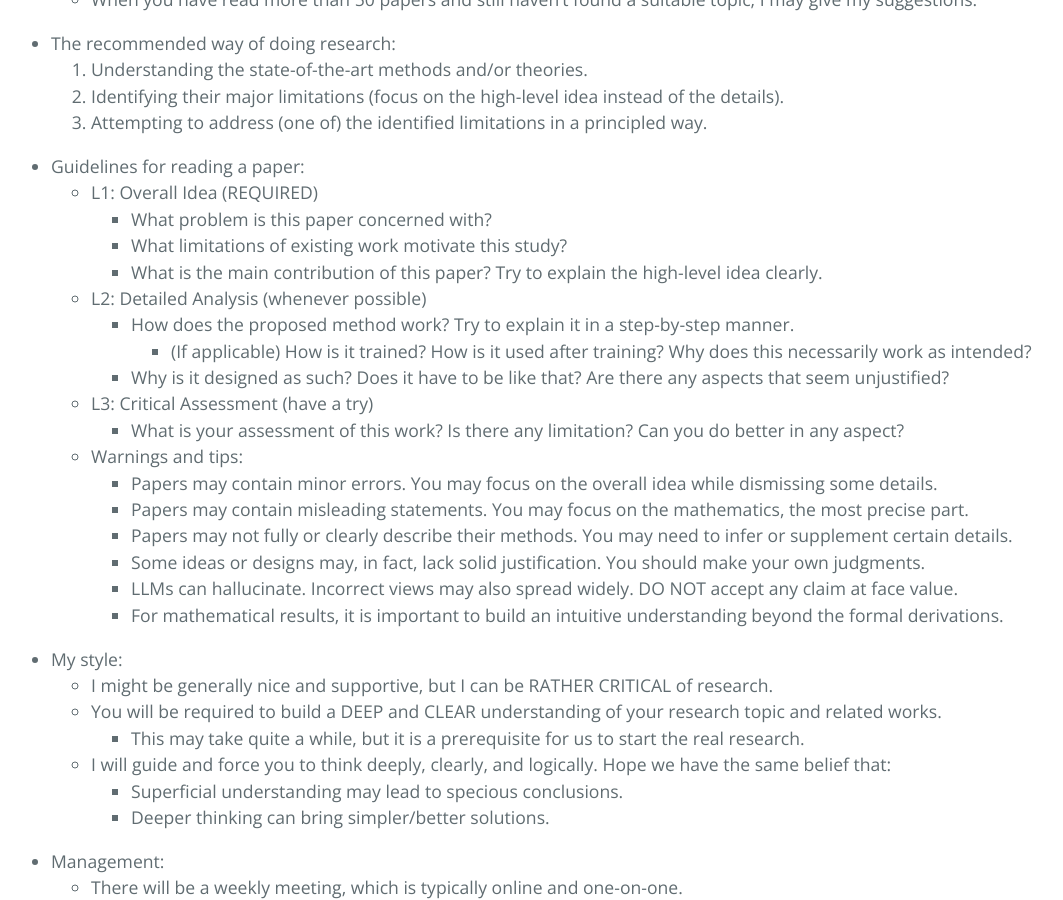
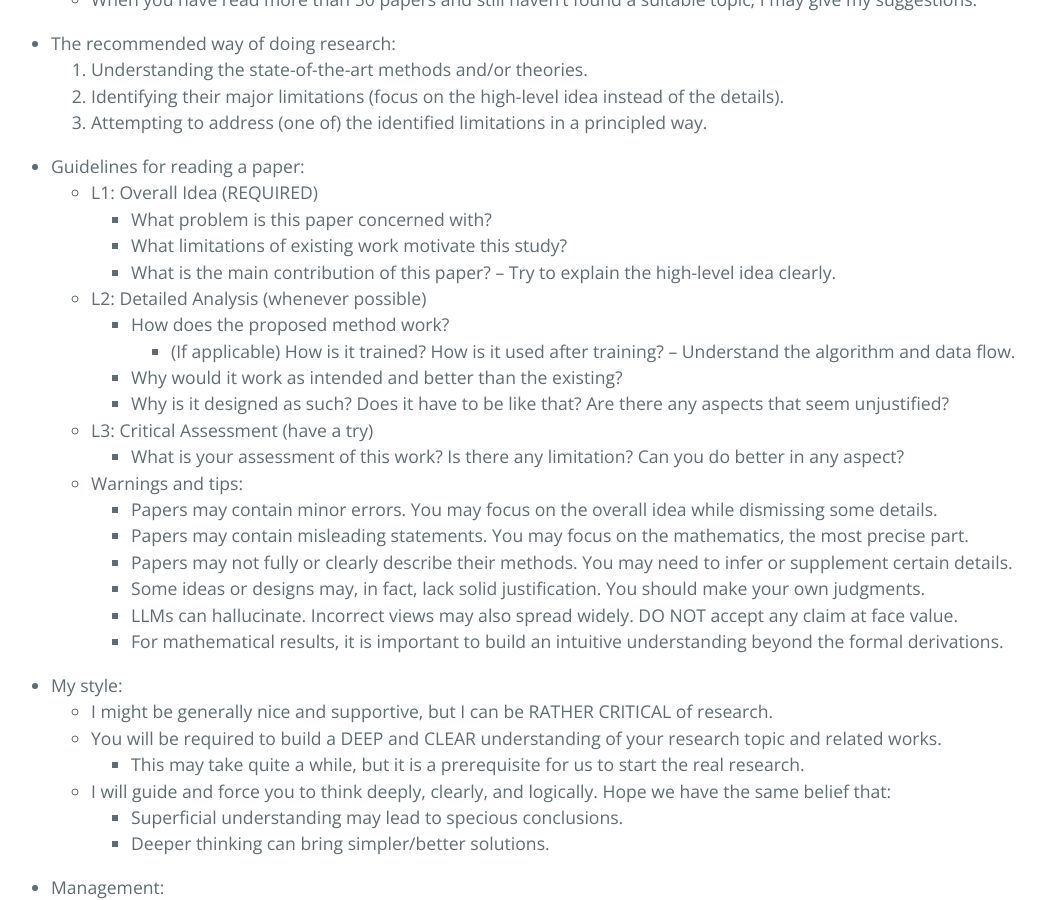
Before and after one commit to ZhimingZhou/zhimingzhou.github.io, a Jekyll site: the page built from _posts/2020-12-09-Prospective-Students.md, in a window 1280 px wide and 900 px high, scrolled down 828 px. Shown: the whole window, without its empty margins (85-1148 px from the left). Built offline with Jekyll 4.4.1, drawn with Linux system fonts in a browser that asks for light colours.

Commit message:
Update 2020-12-09-Prospective-Students.md

```diff
--- a/_posts/2020-12-09-Prospective-Students.md
+++ b/_posts/2020-12-09-Prospective-Students.md
@@ -39,10 +39,11 @@ I’m looking for TALENTED students with GENUINE enthusiasm for FUNDAMENTAL rese
 	- L1: Overall Idea (REQUIRED)
 		- What problem is this paper concerned with?
 		- What limitations of existing work motivate this study?
-		- What is the main contribution of this paper? Try to explain the high-level idea clearly.
+		- What is the main contribution of this paper? -- Try to explain the high-level idea clearly.
 	- L2: Detailed Analysis (whenever possible)
-		- How does the proposed method work? Try to explain it in a step-by-step manner.
-			- (If applicable) How is it trained? How is it used after training? Why does this necessarily work as intended?
+		- How does the proposed method work?
+			- (If applicable) How is it trained? How is it used after training? -- Understand the algorithm and data flow.
+		- Why would it work as intended and better than the existing?
 		- Why is it designed as such? Does it have to be like that? Are there any aspects that seem unjustified?
 	- L3: Critical Assessment (have a try)
 		- What is your assessment of this work? Is there any limitation? Can you do better in any aspect?
```
